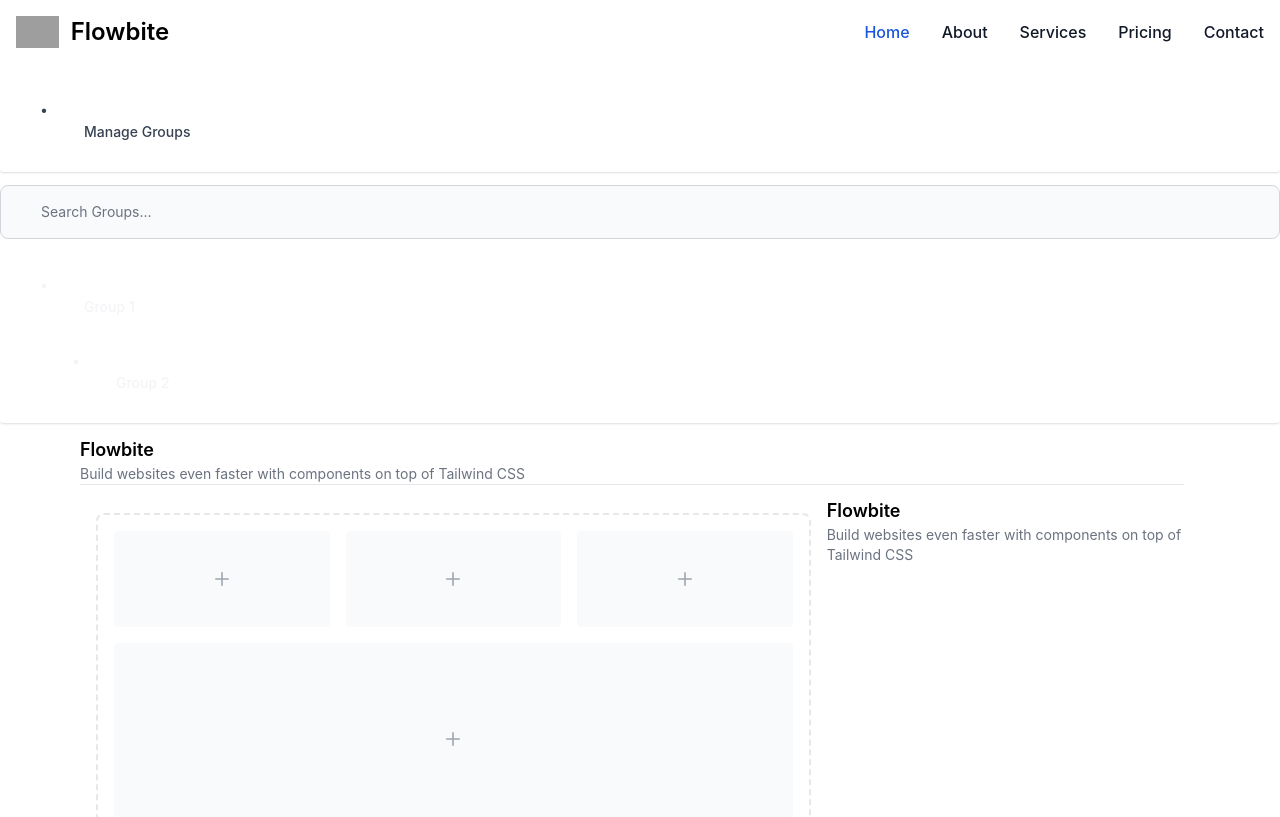
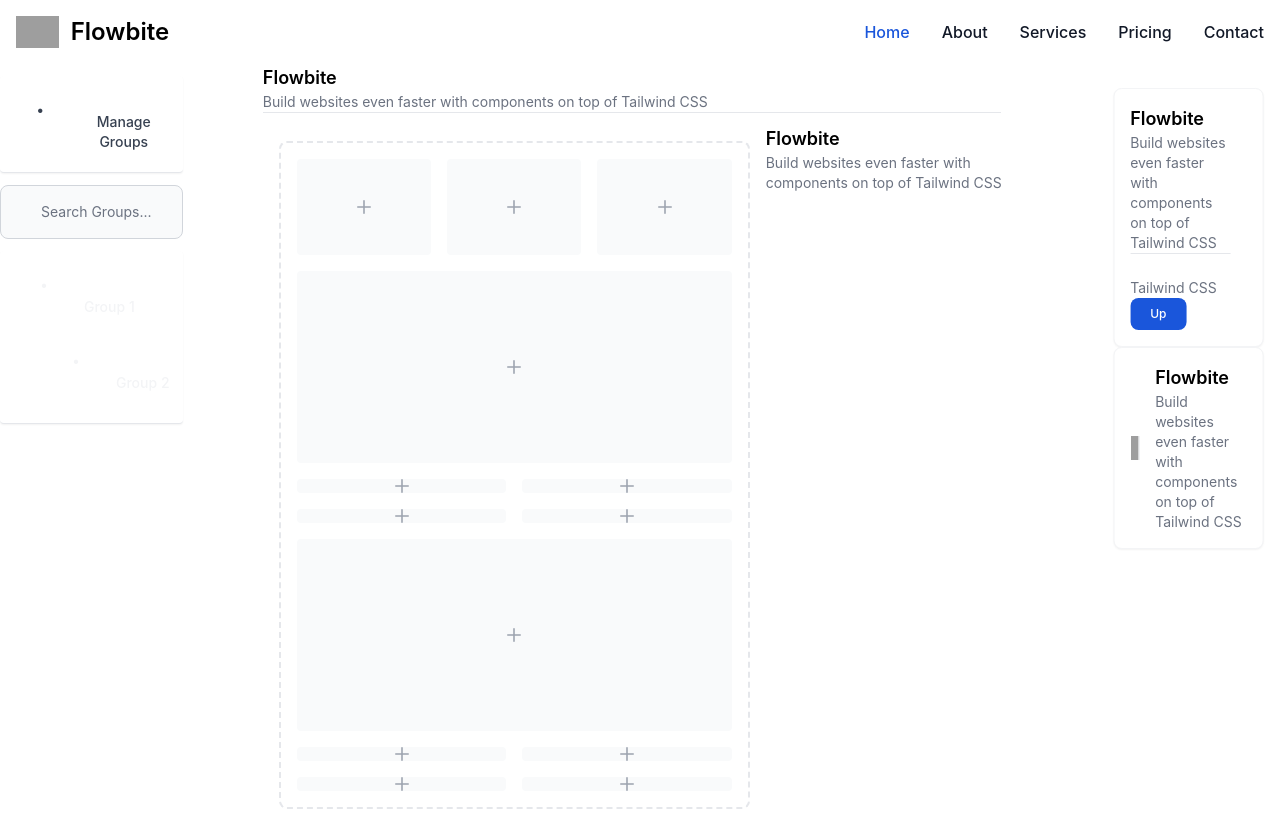
Before and after one commit to canata09/Tailwind-Flowbite-ReactJS-Library, a React (Create React App) app: page / in a window 1280 px wide. Shown: the top 817 px of the page. Built offline with nearby package versions, Linux system fonts and the light colour scheme; grey boxes are pictures that could not be loaded.

Commit message:
Update tailwind.config.js

```diff
--- a/tailwind.config.js
+++ b/tailwind.config.js
@@ -6,7 +6,8 @@ module.exports = {
   theme: {
     extend: {
       gridTemplateColumns: {
-        'layout': '1fr 5fr 1fr',
+        'layout': '5fr 1fr',
+        'effect': '1fr 5fr 1fr',
       },
       borderColor: {
         'custom-blue': '#1e40af',
```
